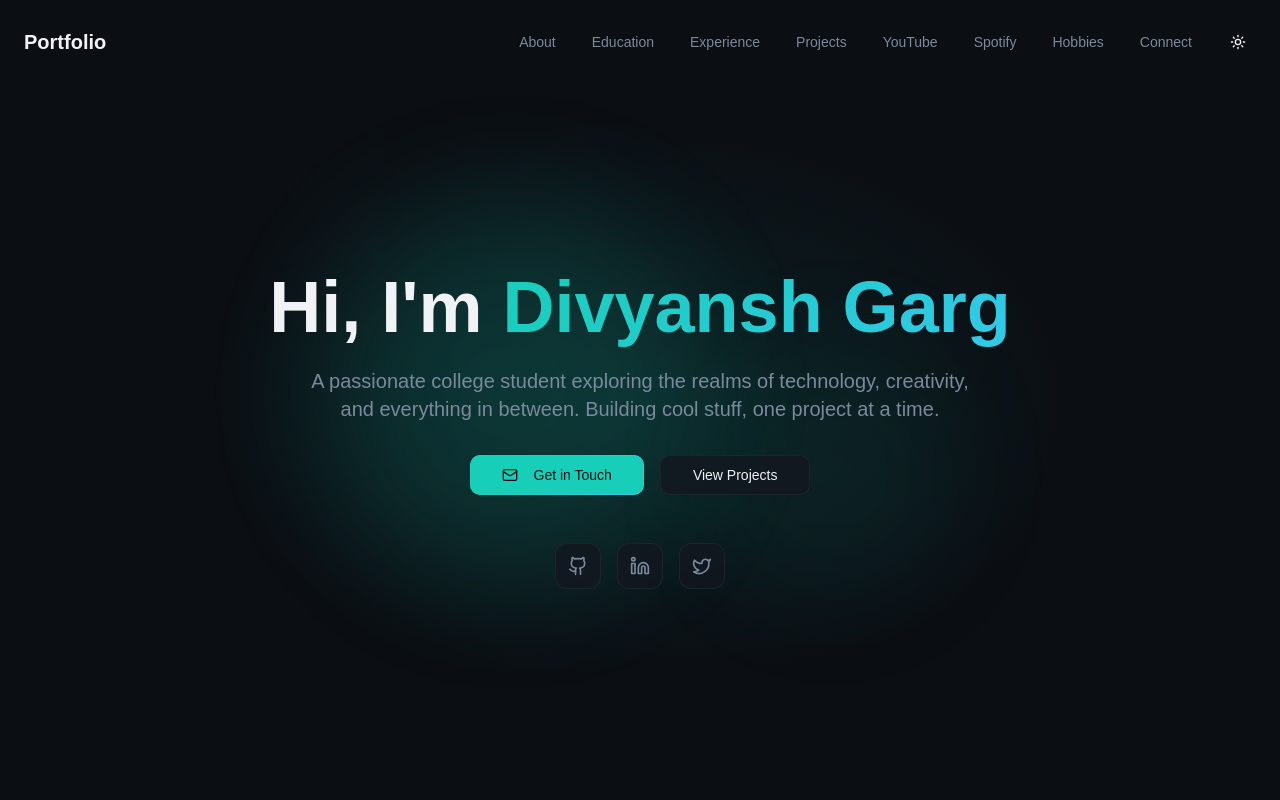
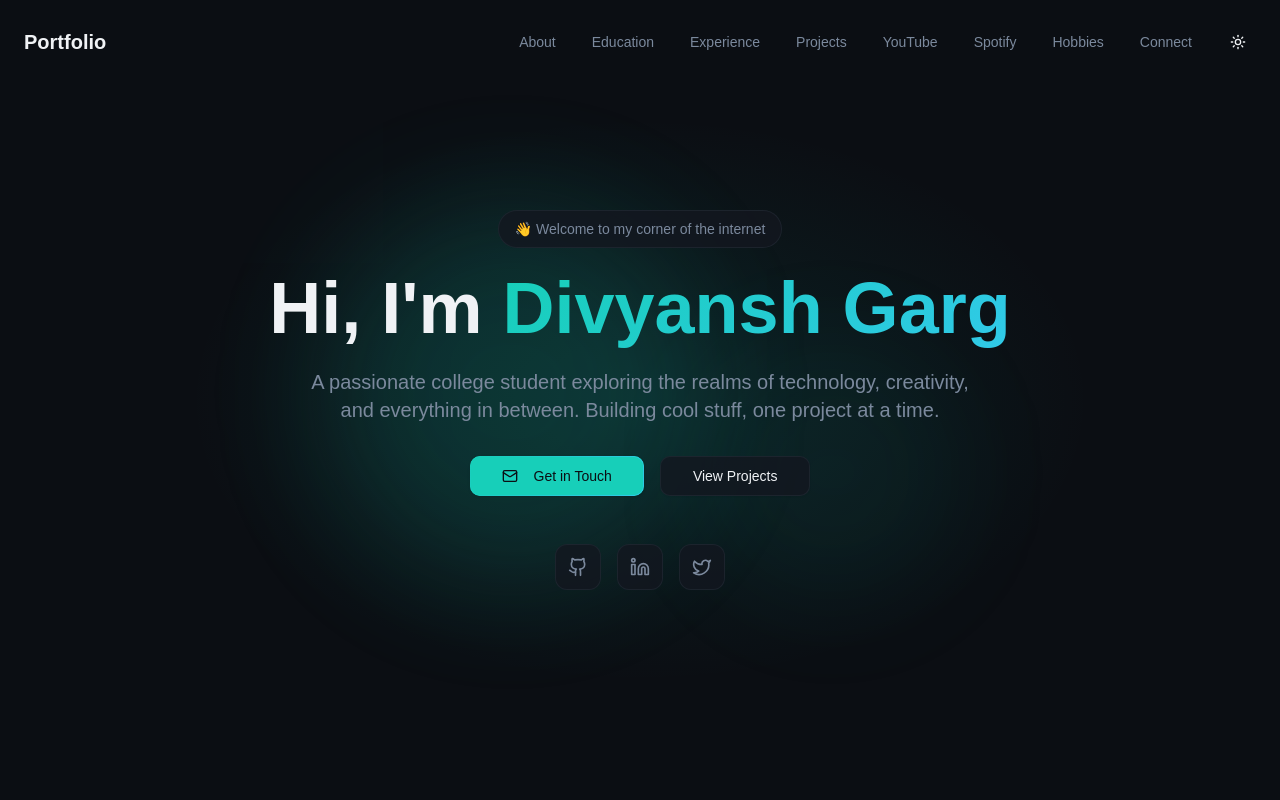
Before and after one commit to DivyanshGarg380/Portfolio, a React (Vite) app: page / in a window 1280 px wide. Shown: the top 800 px of the page. Built offline with nearby package versions, Linux system fonts and the light colour scheme.

Commit message:
Change 4

```diff
--- a/src/components/HeroSection.tsx
+++ b/src/components/HeroSection.tsx
@@ -9,11 +9,11 @@ const HeroSection = () => {
       <div className="absolute top-1/4 left-1/4 w-96 h-96 bg-primary/20 rounded-full blur-3xl animate-pulse-slow" />
       <div className="absolute bottom-1/4 right-1/4 w-64 h-64 bg-accent/10 rounded-full blur-3xl animate-pulse-slow delay-300" />
       {/* Grid Overlay */}
-      <div className = "absolute inset=0 bg=[linear-gradient(rgba(0,200,200,0.03)_1px, linear-gradient(90deg,rgba(0,200,200,0.03)_1px)] bg-[size:100px_100x]" />
+      <div className = "absolute inset-0 bg-[linear-gradient(rgba(0,200,200,0.03)_1px, linear-gradient(90deg,rgba(0,200,200,0.03)_1px)] bg-[size:100px_100x]" />
       <div className = "container mx-auto px-4 md:px-6 relative z-10">
         <div className = "max-w-4xl mx-auto text-center">
-          <div className = "animate=fade-up opacity-0" style = {{ animationDelay : "100ms" , animationFillMode: "forwards"}}>
-            <span className='inline-block px-4 py-2 rounded-full glasss text-sm text-muted-foreground mb-6'>
+          <div className = "animate-fade-up opacity-0" style = {{ animationDelay : "100ms" , animationFillMode: "forwards"}}>
+            <span className='inline-block px-4 py-2 rounded-full glass text-sm text-muted-foreground mb-6'>
               👋 Welcome to my corner of the internet
             </span>
           </div>
```
